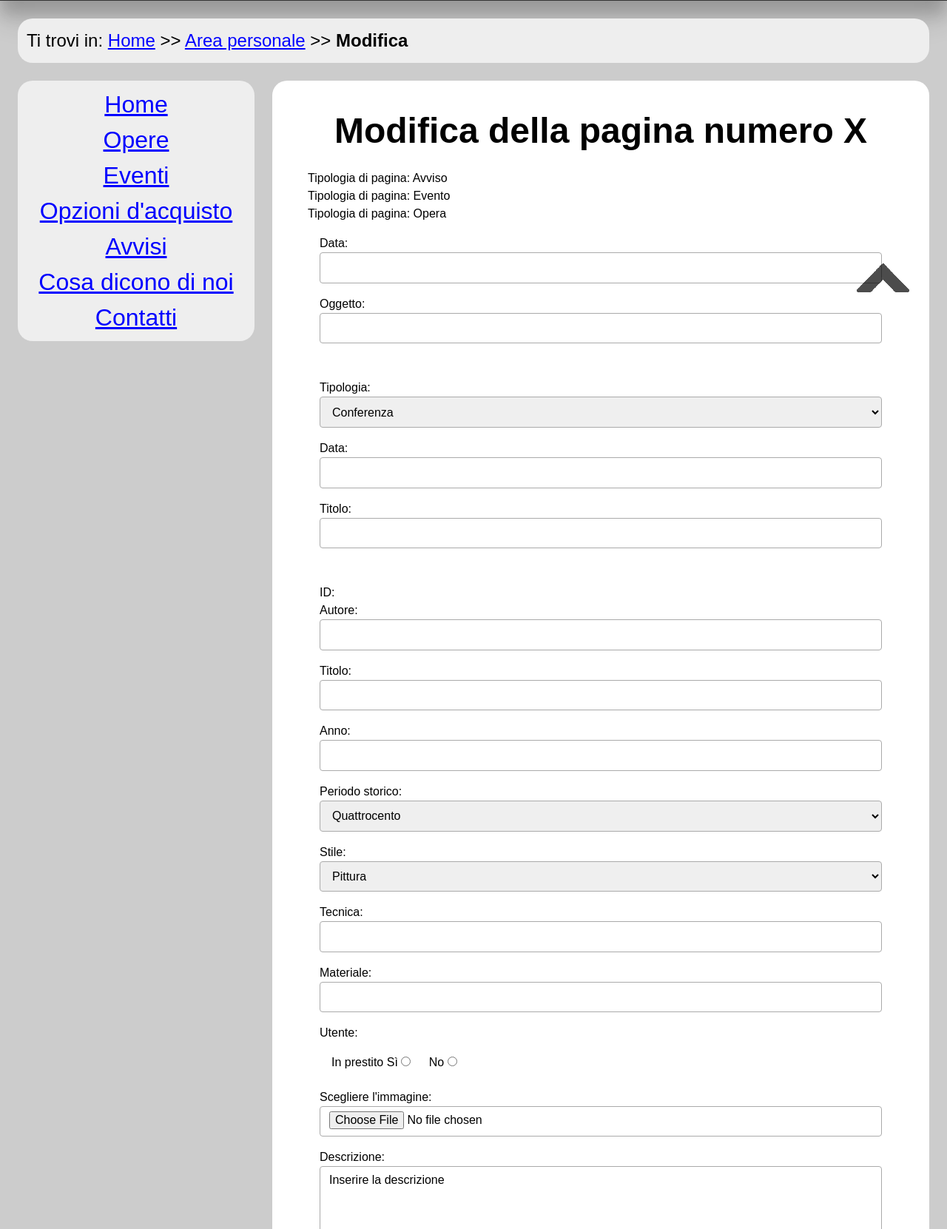
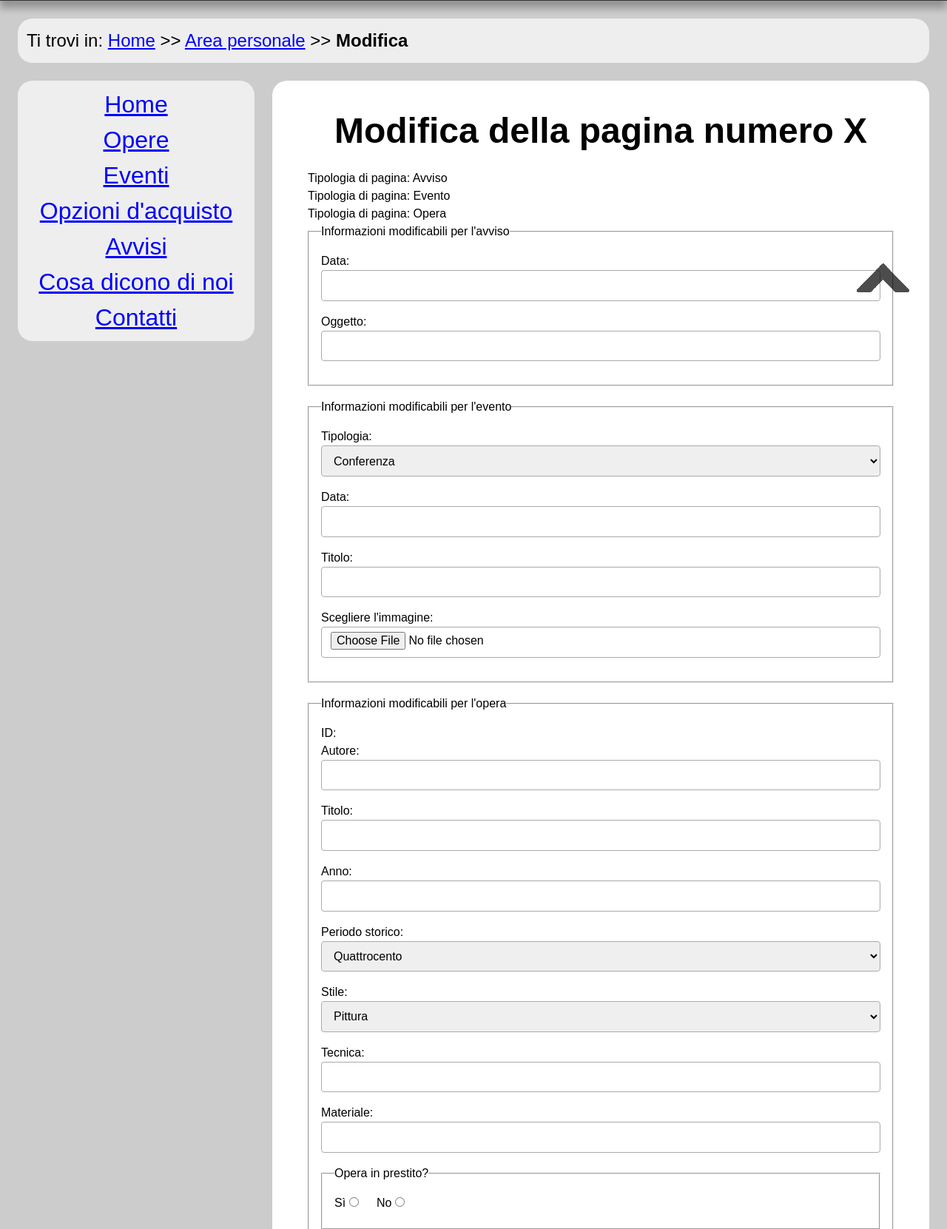
Before and after one commit to pheasant98/ProgettoTecnologieWeb, a PHP site: page /HTML/ModificaPagina.html in a window 1280 px wide. Shown: the part 346-2007 px from the top of the page at 74% size. Run offline with PHP 8.4, Linux system fonts and the light colour scheme.

Commit message:
Sistemzione fieldset e fix minori

```diff
--- a/CSS/Style.css
+++ b/CSS/Style.css
@@ -9,8 +9,9 @@
   font-family: Arial, Helvetica, sans-serif;
   box-sizing: border-box;
   max-width: 100%;
+  line-height: 1.5em;
+
   /* max-width: 1024px; */
-  line-height: 1.5em;
 }
 
 /* Impostazione colore di sfondo e larghezza minima della pagina */
@@ -36,17 +37,16 @@ a:visited {
 /* Regole per gli header delle pagine */
 
 /* Colore e ombreggiatura dell'header */
-#header {
+#header,
+#headerError404 {
   background-color: #333;
   padding: 2em;
-  box-shadow: 0 16px 20px 0 rgba(0, 0, 0, 0.16), 0 30px 30px 0 rgba(0, 0, 0, 0.12);
+  box-shadow: 0 10px 10px 0 rgba(0, 0, 0, 0.10), 0 10px 10px 0 rgba(0, 0, 0, 0.20);
 }
 
 /* Header per pagina 404 */
 #headerError404 {
-  background-color: #333;
   padding: 1em;
-  box-shadow: 0 16px 20px 0 rgba(0, 0, 0, 0.16), 0 30px 30px 0 rgba(0, 0, 0, 0.12);
   min-height: 15em;
 }
 
@@ -80,11 +80,6 @@ a:visited {
 
 /* Homepage image */
 #museumImage {
-  /*
-  padding: 5%;
-  max-height: 30em;
-  max-width: 40em;
-  */
   text-align: center;
   padding-bottom: 1em;
   padding-top: 1em;
@@ -97,7 +92,6 @@ a:visited {
   background-repeat: no-repeat;
   white-space: nowrap;
   overflow: hidden;
-  /* border-radius: 20px; */
 }
 
 .historicalPeriodImage {
@@ -140,7 +134,6 @@ a:visited {
   float: right;
   background-image: url('../images/HamburgerMenu1.png');
   text-indent: 100%;
-  /* background-color: #ccc; */
 }
 
 #menu {
@@ -256,17 +249,22 @@ a:visited {
 }
 
 /* Toglie il bordo */
-.fieldset {
-  border: none;
+.fieldset,
+.hideFieldset {
   padding: 1em;
+  margin-bottom: 1em;
   text-align: justify;
 }
 
 .fieldset input,
 .fieldset select {
   margin-right: 1.5em;
-  /* margin-top: 1em; */
   margin-bottom: 1em;
+}
+
+.hideFieldset {
+  border: none;
+  margin-bottom: 0;
 }
 
 #feedbackBox {
@@ -283,7 +281,6 @@ a:visited {
 #noticeDescriptionArea {
   height: 20em;
   margin-bottom: 1em;
-  /* margin-top: 1em; */
 }
 
 .formElement {
@@ -642,8 +639,6 @@ a:visited {
   }
 
   #searchBox {
-    background-color: #eee;
-    border-radius: 20px;
     float: right;
     width: 50em;
     white-space: nowrap;
--- a/HTML/Acquista.html
+++ b/HTML/Acquista.html
@@ -107,7 +107,7 @@
 
             <form id="buyForm" name="acquisto" action="RiepilogoAcquisto.html" method="post" role="form" aria-label="form per effettuare l'acquisto">
                 <fieldset class="fieldset">
-                    <legend class="hideLegend">Acquista</legend>
+                    <legend>Informazioni per l'acquisto</legend>
 
                     <p>
                         <label id="dataLabel" for="data">Data</label>
@@ -144,9 +144,8 @@
                     </p>
 
                     <fieldset id="fieldGuida" class="fieldset">
-                        <legend class="hideLegend">Guida</legend>
+                        <legend>Visita guidata</legend>
 
-                        <label id="labelGuida" for="fieldGuida">Guida</label>
                         <label id="labelYes" for="guidaSì">Sì</label>
                         <input id="guidaSì" name="guida" value="sì" type="radio" aria-label="Pulsante per dire di sì alla guida"/>
                         <label id="labelNo" for="guidaNo">No</label>
--- a/HTML/AcquistoEffettuato.html
+++ b/HTML/AcquistoEffettuato.html
@@ -29,12 +29,12 @@
                 Menu ad <span xml:lang="en">hamburger</span>
             </span>
 
-            <span id="loginMenuPlaceholder"/>
-
             <div class="headerTitle">
                 <h1>Museo Arte nel Tempo</h1>
                 <h2>Dal Rinascimento al Neoclassicismo</h2>
             </div>
+
+            <span id="loginMenuPlaceholder"/>
 
             <form id="search" name="search" action="" method="post" role="search" aria-label="form per la ricerca nella pagina">
                 <fieldset id="searchBox">
--- a/HTML/AreaPersonale.html
+++ b/HTML/AreaPersonale.html
@@ -32,12 +32,12 @@
                 Menu ad <span xml:lang="en">hamburger</span>
             </span>
 
-            <span id="loginMenuPlaceholder"/>
-
             <div class="headerTitle">
                 <h1>Museo Arte nel Tempo</h1>
                 <h2>Dal Rinascimento al Neoclassicismo</h2>
             </div>
+
+            <span id="loginMenuPlaceholder"/>
 
             <form id="search" name="search" action="" method="post" role="search">
                 <fieldset id="searchBox">
--- a/HTML/GestioneContenuti.html
+++ b/HTML/GestioneContenuti.html
@@ -107,7 +107,7 @@
 
             <form id="contentFilter" action="" method="post">
                 <fieldset class="navigation">
-                    <legend class="hideLegend">Gestione contenuti</legend>
+                    <legend class="hideLegend">Filtro contenuti</legend>
 
                     <select id="filterContent" name="filterContent" aria-label="Filtro per il tipo di contenuto">
                         <option selected="selected" value="Opera"> Opera</option>
--- a/HTML/LasciaUnaRecensione.html
+++ b/HTML/LasciaUnaRecensione.html
@@ -107,7 +107,7 @@
 
             <form id="FeedBack" name="feedback" action="<span id='pageOfOriginPlaceholder'/>" method="post" role="form">
                 <fieldset id="feedbackBox">
-                    <legend class="hideLegend">Lascia una recensione</legend>
+                    <legend class="hideLegend">Informazioni necessarie per lasciare una recensione</legend>
 
                     <p>
                         <label id="labelTitle" for="textTitle">Titolo</label>
--- a/HTML/Login.html
+++ b/HTML/Login.html
@@ -106,8 +106,8 @@
             </h2>
 
             <form id="loginForm" name="login" action="" method="post" role="form" aria-label="form per effettuare il login">
-                <fieldset class="fieldset">
-                    <legend class="hideLegend">Login</legend>
+                <fieldset class="hideFieldset">
+                    <legend class="hideLegend">Informazioni necessarie per il login</legend>
 
                     <p class="navigation">
                         <label id="usernameLabel" for="username" xml:lang="en">Username</label>
--- a/HTML/ModificaDatiUtente.html
+++ b/HTML/ModificaDatiUtente.html
@@ -33,6 +33,7 @@
                 <h1>Museo Arte nel Tempo</h1>
                 <h2>Dal Rinascimento al Neoclassicismo</h2>
             </div>
+
             <span id="loginMenuPlaceholder"/>
 
             <form id="search" name="search" action="" method="post" role="search">
@@ -106,7 +107,7 @@
 
             <form id="ModificaDatiUtente" name="ModificaDati" action="AreaPersonale.html" method="post" >
                 <fieldset class="fieldset">
-                    <legend class="hideLegend">Modifica dati utente</legend>
+                    <legend>Dati modificabili</legend>
 
                     <p>
                         <label id="labelNome" for="Nome">Nome</label>
@@ -127,7 +128,7 @@
                     </p>
 
                     <fieldset id="fieldSex" class="fieldset">
-                        <legend class="hideLegend">Sesso</legend>
+                        <legend>Sesso</legend>
 
                         <label id="labelSexM" for="radioSexM">Maschile</label>
                         <input id="radioSexM" name="radioSex" value="M" type="radio" aria-label="Pulsante per dichiarare sesso maschile"/>
--- a/HTML/ModificaDatiUtenteEffettuata.html
+++ b/HTML/ModificaDatiUtenteEffettuata.html
@@ -29,12 +29,12 @@
                 Menu ad <span xml:lang="en">hamburger</span>
             </span>
 
-            <span id="loginMenuPlaceholder"/>
-
             <div class="headerTitle">
                 <h1>Museo Arte nel Tempo</h1>
                 <h2>Dal Rinascimento al Neoclassicismo</h2>
             </div>
+
+            <span id="loginMenuPlaceholder"/>
 
             <form id="search" name="search" action="" method="post" role="search" aria-label="form per la ricerca nella pagina">
                 <fieldset id="searchBox">
--- a/HTML/ModificaPagina.html
+++ b/HTML/ModificaPagina.html
@@ -104,7 +104,7 @@
             <h2 class="title">Modifica della pagina numero X</h2>
 
             <form name="Modifica" action="" method="post">
-                <fieldset id="BoxModifica" class="fieldset">
+                <fieldset id="BoxModifica" class="hideFieldset">
                     <legend class="hideLegend">Modifica pagina</legend>
 
                     <p id="TipoPaginaAvv">Tipologia di pagina: Avviso</p>
@@ -114,7 +114,7 @@
                     <p id="TipoPaginaOper">Tipologia di pagina: Opera</p>
 
                     <fieldset id="BoxModificaAvviso" class="fieldset">
-                        <legend class="hideLegend">Modifica avviso</legend>
+                        <legend>Informazioni modificabili per l'avviso</legend>
 
                         <p>
                             <label id="labelDataAvviso" for="DataAvviso">Data: </label>
@@ -129,14 +129,10 @@
                             <label id="labelOggetto" for="Oggetto">Oggetto: </label>
                             <input id="Oggetto" class="formElement" name="Oggetto" type="text" aria-label="Modifica l'oggetto dell'avviso" aria-required="true"/>
                         </p>
-
-                        <p>
-                            <a class="skipInformation" href="#buttonConfirm" aria-label="Vai alla conferma delle modifiche">Vai alla conferma delle modifiche</a>
-                        </p>
                     </fieldset>
 
                     <fieldset id="BoxModificaEvento" class="fieldset">
-                        <legend class="hideLegend">Modifica evento</legend>
+                        <legend>Informazioni modificabili per l'evento</legend>
 
                         <p>
                             <label id="labelTipoEvento" for="TipoEvento">Tipologia: </label>
@@ -167,14 +163,23 @@
                         <p>
                             <a class="skipInformation" href="#buttonConfirm" aria-label="Vai alla conferma delle modifiche">Vai alla conferma delle modifiche</a>
                         </p>
+
+                        <p>
+                            <label id="labelImageUploadEvento" for="imageUploadEvento">Scegliere l'immagine: </label>
+                            <input id="imageUploadEvento" class="formElement" name="Immagine" type="file" aria-label="Modifica l'immagine dell'opera" aria-required="true"/>
+                        </p>
                     </fieldset>
 
                     <fieldset id="BoxModificaOpera" class="fieldset">
-                        <legend class="hideLegend">Modifica opera</legend>
+                        <legend>Informazioni modificabili per l'opera</legend>
 
                         <p>
                             <label id="labelIDOpera" for="IDOpera">ID: </label>
                             <input id="IDOpera" class="formElement" name="IDOpera" type="hidden" aria-label="Id dell'opera"/>
+                        </p>
+
+                        <p>
+                            <a class="skipInformation" href="#buttonConfirm" aria-label="Vai alla conferma delle modifiche">Vai alla conferma delle modifiche</a>
                         </p>
 
                         <p>
@@ -249,14 +254,12 @@
                         </p>
 
                         <p>
-                            <label id="labelUtente" for="Utente">Utente: </label>
                             <input id="Utente" class="formElement" name="Utente" type="hidden" aria-required="true"/>
                         </p>
 
                         <fieldset id="fieldLoan" class="fieldset">
-                            <legend class="hideLegend">Stato</legend>
+                            <legend>Opera in prestito?</legend>
 
-                            <label id="labelLoan" for="fieldLoan">In prestito</label>
                             <label id="labelLoanYes" for="textLoanYes">Sì</label>
                             <input id="textLoanYes" name="textLoan" value="Si" type="radio" aria-label="Pulsante per dire si al prestito"/>
                             <label id="labelLoanNo" for="textLoanNo">No</label>
@@ -268,18 +271,18 @@
                         </p>
 
                         <p>
+                            <label id="labelTextArea" for="operaDescriptionArea">Descrizione: </label>
+                            <textarea id="operaDescriptionArea" class="formElement" name="textArea" rows="10" cols="70" aria-label="Modifica la descrizione" aria-required="true">Inserire la descrizione
+                            </textarea>
+                        </p>
+
+                        <p>
                             <a class="skipInformation" href="#buttonConfirm" aria-label="Vai alla conferma delle modifiche">Vai alla conferma delle modifiche</a>
                         </p>
 
                         <p>
                             <label id="labelImageUpload" for="imageUpload">Scegliere l'immagine: </label>
                             <input id="imageUpload" class="formElement" name="Immagine" type="file" aria-label="Modifica l'immagine dell'opera" aria-required="true"/>
-                        </p>
-
-                        <p>
-                            <label id="labelTextArea" for="operaDescriptionArea">Descrizione: </label>
-                            <textarea id="operaDescriptionArea" class="formElement" name="textArea" rows="10" cols="70" aria-label="Modifica la descrizione" aria-required="true">Inserire la descrizione
-                            </textarea>
                         </p>
                     </fieldset>
 
--- a/HTML/Opere.html
+++ b/HTML/Opere.html
@@ -40,13 +40,13 @@
                 <fieldset id="searchBox">
                     <legend class="hideLegend">Ricerca</legend>
 
-                    <select aria-label="Seleziona il filtro per la ricerca" id="filter" name="filter" tabindex="2">
+                    <select id="filter" name="filter" aria-label="Seleziona il filtro per la ricerca" tabindex="2">
                         <option selected="selected" value="Opera">Opera</option>
                         <option value="Evento">Evento</option>
                         <option value="Avviso">Avviso</option>
                     </select>
 
-                    <label for="searchText" id="hideLabel">Cerca nel sito</label>
+                    <label id="hideLabel" for="searchText">Cerca nel sito</label>
                     <input id="searchText" name="ricerca" type="text" aria-label="Casella di testo" tabindex="1"/>
                     <input id="buttonSubmit" name="invio" value="Cerca" type="submit" aria-label="Pulsante per la ricerca" tabindex="3"/>
                 </fieldset>
--- a/HTML/RecensioneInserita.html
+++ b/HTML/RecensioneInserita.html
@@ -29,12 +29,12 @@
                 Menu ad <span xml:lang="en">hamburger</span>
             </span>
 
-            <span id="loginMenuPlaceholder"/>
-
             <div class="headerTitle">
                 <h1>Museo Arte nel Tempo</h1>
                 <h2>Dal Rinascimento al Neoclassicismo</h2>
             </div>
+
+            <span id="loginMenuPlaceholder"/>
 
             <form id="search" name="search" action="" method="post" role="search" aria-label="form per la ricerca nella pagina">
                 <fieldset id="searchBox">
--- a/HTML/Ricerca.html
+++ b/HTML/Ricerca.html
@@ -47,7 +47,7 @@
                     </select>
 
                     <label id="hideLabel" for="searchText">Cerca nel sito</label>
-                    <input id="searchText" name="ricerca" type="text" aria-label="search" tabindex="1"/>
+                    <input id="searchText" name="ricerca" type="text" aria-label="Casella di ricerca" tabindex="1"/>
                     <input id="buttonSubmit" name="invio" value="Cerca" type="submit" aria-label="Pulsante per la ricerca" tabindex="2"/>
                 </fieldset>
             </form>
```
Also changed, not shown: HTML/Inserisci.html (+9 -7 lines), HTML/NomePeriodoStorico.html (+4 -4 lines), HTML/Registrazione.html (+4 -7 lines).
